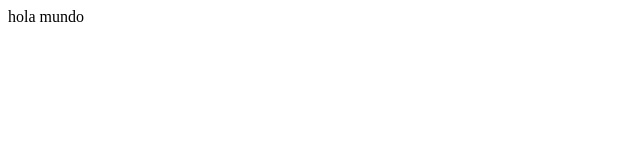
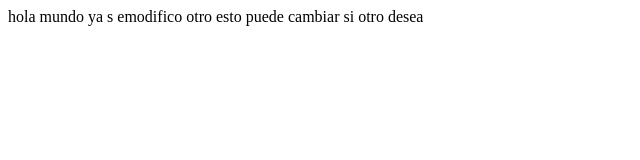
Before and after one commit to jhonhidan/prueba-1, a plain HTML site: page index.html in a window 1280 px wide. Shown: the whole page, without its empty margins (0-640 px from the left). Drawn offline with Linux system fonts and the light colour scheme.

Commit message:
se  iso hola mundo y se modifico eso mas  y se agrego el app.css

```diff
--- a/index.html
+++ b/index.html
@@ -6,6 +6,6 @@
     <title>Document</title>
 </head>
 <body>
-    hola mundo
+    hola mundo ya s emodifico otro esto puede  cambiar si otro desea
 </body>
 </html>
```
Also changed, not shown: app.css (added).
